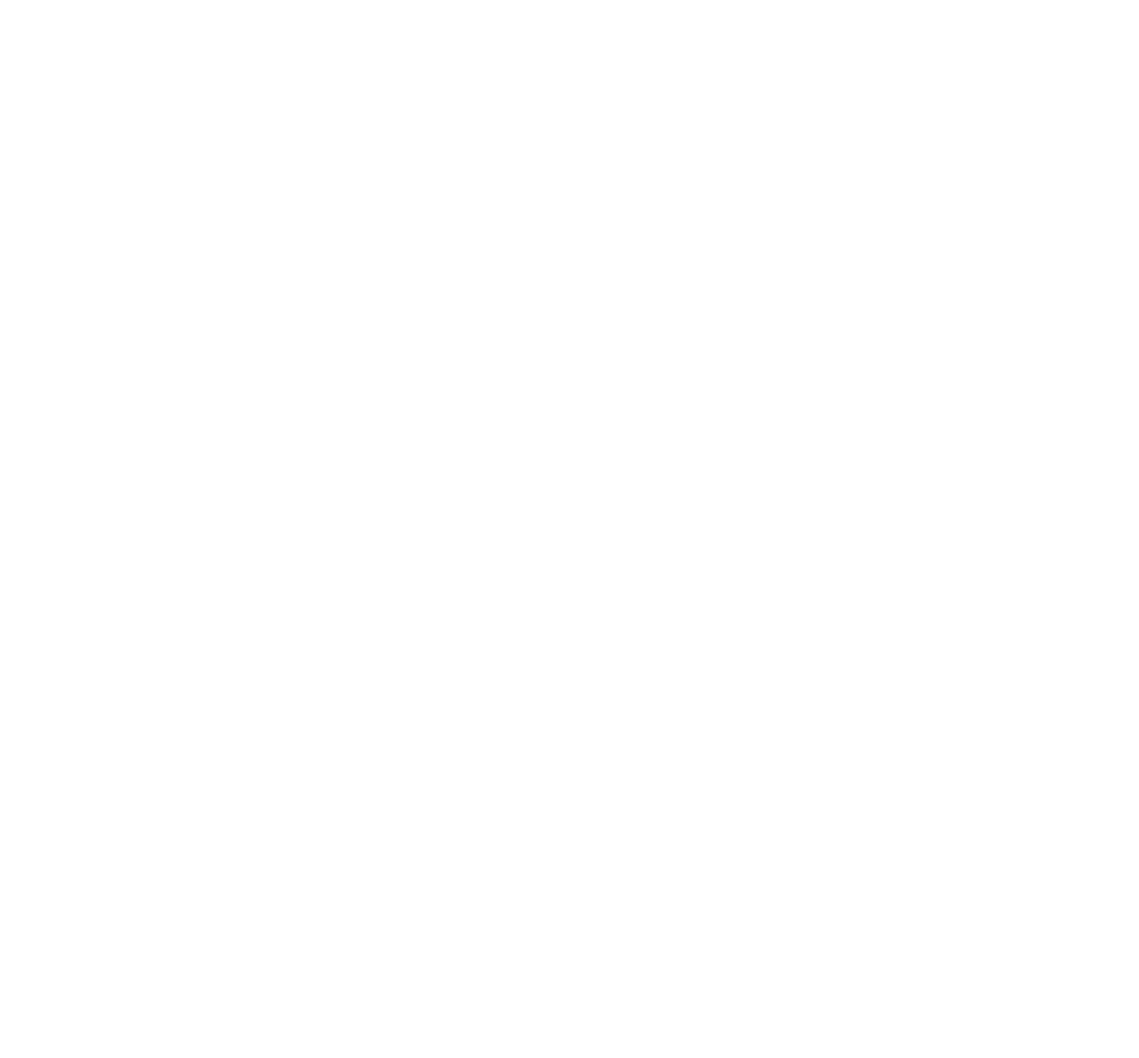
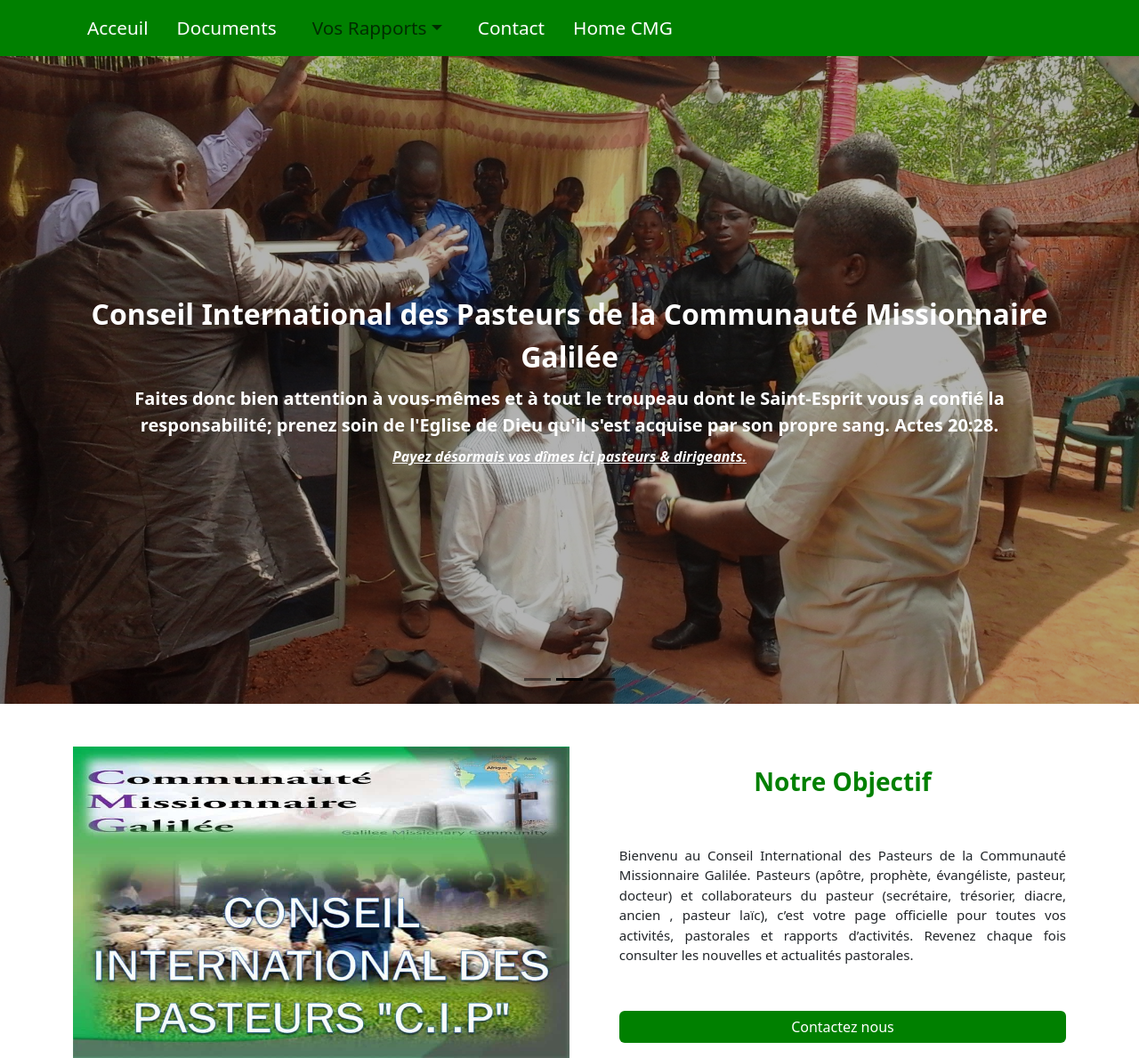
Before and after one commit to Charlot-DEDJINOU/Communaute-Missionnaire-Galilee, a React app: page /pastorale in a window 1280 px wide. Before the commit this address had no page. Shown: the whole page at 89% size. Before the commit the page ends 800 px from the top, so only its background shows below. Built offline with nearby package versions, Linux system fonts and the light colour scheme.

Commit message:
Pastorale start

```diff
--- a/src/components/App.js
+++ b/src/components/App.js
@@ -2,6 +2,7 @@
 import { BrowserRouter as Router , Route , Routes } from 'react-router-dom';
 import CommunautaireHome from "./communautaireMissionnaireGalileen/views/CommunautaireHome"
 import JoindreView from './communautaireMissionnaireGalileen/views/JoindreView';
+import PastoraleHome from './pastorale/views/PastoraleHome';
 
 function App() {
   return (
@@ -10,6 +11,7 @@
           <Routes>
               <Route path='/' element={<CommunautaireHome />} />
               <Route path='/joindre' element={<JoindreView />} />
+              <Route path='/pastorale' element={<PastoraleHome />} />
           </Routes>
         </Router>
     </React.StrictMode>
--- a/src/components/communautaireMissionnaireGalileen/header/header.js
+++ b/src/components/communautaireMissionnaireGalileen/header/header.js
@@ -24,7 +24,7 @@
                 <NavLink to="" className={active} style={size}>Nos Formations</NavLink>
             </Nav.Item>
             <Nav.Item className="mx-3 my-2">
-                <NavLink to="" className={active} style={size}>Conseils Pasteurs</NavLink>
+                <NavLink to="/pastorale" className={active} style={size}>Conseils Pasteurs</NavLink>
             </Nav.Item>
             <Nav.Item className="mx-3 my-2">
                 <NavLink to="/joindre" className={active} style={size}>Nous rejoindre</NavLink>
--- a/src/components/communautaireMissionnaireGalileen/joindre/joindre.css
+++ b/src/components/communautaireMissionnaireGalileen/joindre/joindre.css
@@ -30,9 +30,10 @@
     width: 50%;
     display: flex;
     flex-direction: column;
-    background-color: rgba(255, 255, 255, 0.389);
+    background-color: rgba(255, 255, 255, 0.8);
     padding: 20px;
     border-radius: 5px;
+    z-index: 10;
 }
 
 @media (max-width: 768px) {
--- /dev/null
+++ b/src/components/pastorale/about/About.js
@@ -0,0 +1,21 @@
+import image from "../../../assets/LOGO-CONSEIL-NATIONAL-PASTEURS-CMG.jpg"
+import Container from 'react-bootstrap/Container';
+import "./about.css"
+import Button from "react-bootstrap/Button";
+
+function About() {
+    return(
+        <section className="about-pastoral mt-5">
+            <Container className="about">
+                    <img src={image} alt="alt" className="image-about"/>
+                    <div>
+                        <p className="text-center fs-3 fw-bold" style={{color : "green"}}>Notre Objectif</p>
+                        <p className="">Bienvenu au Conseil International des Pasteurs de la Communauté Missionnaire Galilée. Pasteurs (apôtre, prophète, évangéliste, pasteur, docteur) et collaborateurs du pasteur (secrétaire, trésorier, diacre, ancien , pasteur laïc), c’est votre page officielle pour toutes vos activités, pastorales et rapports d’activités. Revenez chaque fois consulter les nouvelles et actualités pastorales.</p>
+                        <Button style={{backgroundColor : "green" , border : "none"}}>Contactez nous</Button>
+                    </div>
+            </Container>
+        </section>
+    )
+}
+
+export default About
--- /dev/null
+++ b/src/components/pastorale/about/about.css
@@ -0,0 +1,34 @@
+.about-pastoral {
+    width: 100%;
+}
+.about-pastoral .about {
+    display: flex;
+    justify-content: space-between;
+}
+.about-pastoral .about .image-about {
+    width: 50%;
+    height: 100%;
+    height: 350px;
+}
+.about-pastoral .about div {
+    width: 45%;
+    text-align: justify;
+    font-size: 15px;
+    display: flex;
+    flex-direction: column;
+    justify-content: space-around;
+}
+
+@media (max-width: 700px) {
+    .about-pastoral .about {
+        flex-direction: column;
+    }
+    .about-pastoral .about div {
+        width: 95%;
+    }
+    .about-pastoral .about .image-about {
+        width: 100%;
+        object-fit: fill;
+        margin-bottom: 10px;
+    }
+}
--- /dev/null
+++ b/src/components/pastorale/header/Header.js
@@ -0,0 +1,51 @@
+import Container from 'react-bootstrap/Container';
+import Nav from 'react-bootstrap/Nav';
+import Navbar from 'react-bootstrap/Navbar';
+import NavDropdown from 'react-bootstrap/NavDropdown';
+import { NavLink } from "react-router-dom"
+
+function Header() {
+
+    const active = "text-white text-decoration-none fw-medium link"
+    const size = { fontSize: "1.3em" , color : "white" }
+
+    return (
+        <Navbar expand="lg" collapseOnSelect style={{ backgroundColor: "green" , minheight : "70px"}}>
+            <Container>
+                <Navbar.Toggle aria-controls="basic-navbar-nav" />
+                <Navbar.Collapse id="basic-navbar-nav">
+                    <Nav className="me-auto">
+                        <Nav.Item className="mx-3 my-2">
+                            <NavLink to="/" className={active} style={size}>Acceuil</NavLink>
+                        </Nav.Item>
+                        <Nav.Item className="mx-3 my-2">
+                            <NavLink to="/Products" className={active} style={size}>Documents</NavLink>
+                        </Nav.Item>
+                        <NavDropdown title="Vos Rapports" id="basic-nav-dropdown" className="mx-3 my-0" style={size}>
+                            <NavDropdown.Item href="#action/3.1">R Secrétaire</NavDropdown.Item>
+                            <NavDropdown.Divider />
+                            <NavDropdown.Item href="#action/3.2">R Trésorier</NavDropdown.Item>
+                            <NavDropdown.Divider />
+                            <NavDropdown.Item href="#action/3.3">R Départements</NavDropdown.Item>
+                            <NavDropdown.Divider />
+                            <NavDropdown.Item href="#action/3.1">R Pasteur Communauté</NavDropdown.Item>
+                            <NavDropdown.Divider />
+                            <NavDropdown.Item href="#action/3.2">R Pasteur District</NavDropdown.Item>
+                            <NavDropdown.Divider />
+                            <NavDropdown.Item href="#action/3.3">R Evêque-adjoint</NavDropdown.Item>
+                            <NavDropdown.Divider />
+                            <NavDropdown.Item href="#action/3.3">R Evêque</NavDropdown.Item>
+                        </NavDropdown>
+                        <Nav.Item className="mx-3 my-2">
+                            <NavLink to="/Contact" className={active} style={size}>Contact</NavLink>
+                        </Nav.Item>
+                        <Nav.Item className="mx-3 my-2">
+                            <NavLink to="/" className={active} style={size}>Home CMG</NavLink>
+                        </Nav.Item>
+                    </Nav>
+                </Navbar.Collapse>
+            </Container>
+        </Navbar>
+    );
+}
+export default Header;
--- /dev/null
+++ b/src/components/pastorale/presentation/Presentation.js
@@ -0,0 +1,29 @@
+import Carousel from 'react-bootstrap/Carousel';
+import "./presentation.css"
+import image from "../../../assets/bapteme.jpg"
+import image2 from "../../../assets/bapteme2.jpg"
+import image1 from "../../../assets/bapteme1.jpg"
+
+function Presentation() {
+
+    const backgrounds = [image , image2 , image1]
+
+    return (
+        <Carousel data-bs-theme="dark" controls={false}>
+            {backgrounds.map((item, index) =>
+                <Carousel.Item key={index}>
+                    <section className='presentation-pastoral' style={{ backgroundImage: `url(${item})` }} >
+                        <div className='fw-bold text-white titre-pastoral container fs-2 text-center mb-2 z-3'>Conseil International des Pasteurs de la Communauté Missionnaire Galilée</div>
+                        <div className='texte-pastoral text-white fw-bold container fs-5 text-center mb-2 z-3'>
+                            Faites donc bien attention à vous-mêmes et à tout le troupeau dont le Saint-Esprit vous a confié
+                            la responsabilité; prenez soin de l'Eglise de Dieu qu'il s'est acquise par son propre sang. Actes 20:28.
+                        </div>
+                        <span className='dime-pastoral fw-bold container text-center text-decoration-underline fst-italic z-3'>Payez désormais vos dîmes ici pasteurs & dirigeants.</span>
+                    </section>
+                </Carousel.Item>
+            )}
+        </Carousel>
+    );
+}
+
+export default Presentation;
--- /dev/null
+++ b/src/components/pastorale/presentation/presentation.css
@@ -0,0 +1,27 @@
+.presentation-pastoral {
+    width: 100%;
+    height: 91vh;
+    background-size: cover;
+    background-position: center;
+    background-attachment: fixed;
+    display: flex;
+    flex-direction: column;
+    justify-content: center;
+    align-items: center;
+}
+.presentation-pastoral::before {
+    content: "";
+    position: absolute;
+    top: 0;
+    left: 0;
+    width: 100%;
+    height: 100%;
+    background-color: rgba(0, 0, 0, 0.3); /* Couleur de fond avec opacité */
+}
+.presentation-pastoral .dime-pastoral {
+    color: white;
+}
+.presentation-pastoral .dime-pastoral:hover {
+    color: green;
+    cursor: pointer;
+}
--- /dev/null
+++ b/src/components/pastorale/views/PastoraleHome.js
@@ -0,0 +1,13 @@
+import Header from "../header/Header";
+import Presentation from "../presentation/Presentation";
+import About from "../about/About";
+
+export default function PastoraleHome() {
+    return (
+        <>
+            <Header />
+            <Presentation />
+            <About />
+        </>
+    )
+}
```
Also changed, not shown: src/assets/LOGO-CONSEIL-NATIONAL-PASTEURS-CMG.jpg (added), src/assets/bapteme.jpg (added), src/assets/bapteme1.jpg (added), src/assets/bapteme2.jpg (added), src/components/pastorale/footer/Footer.js (added).
